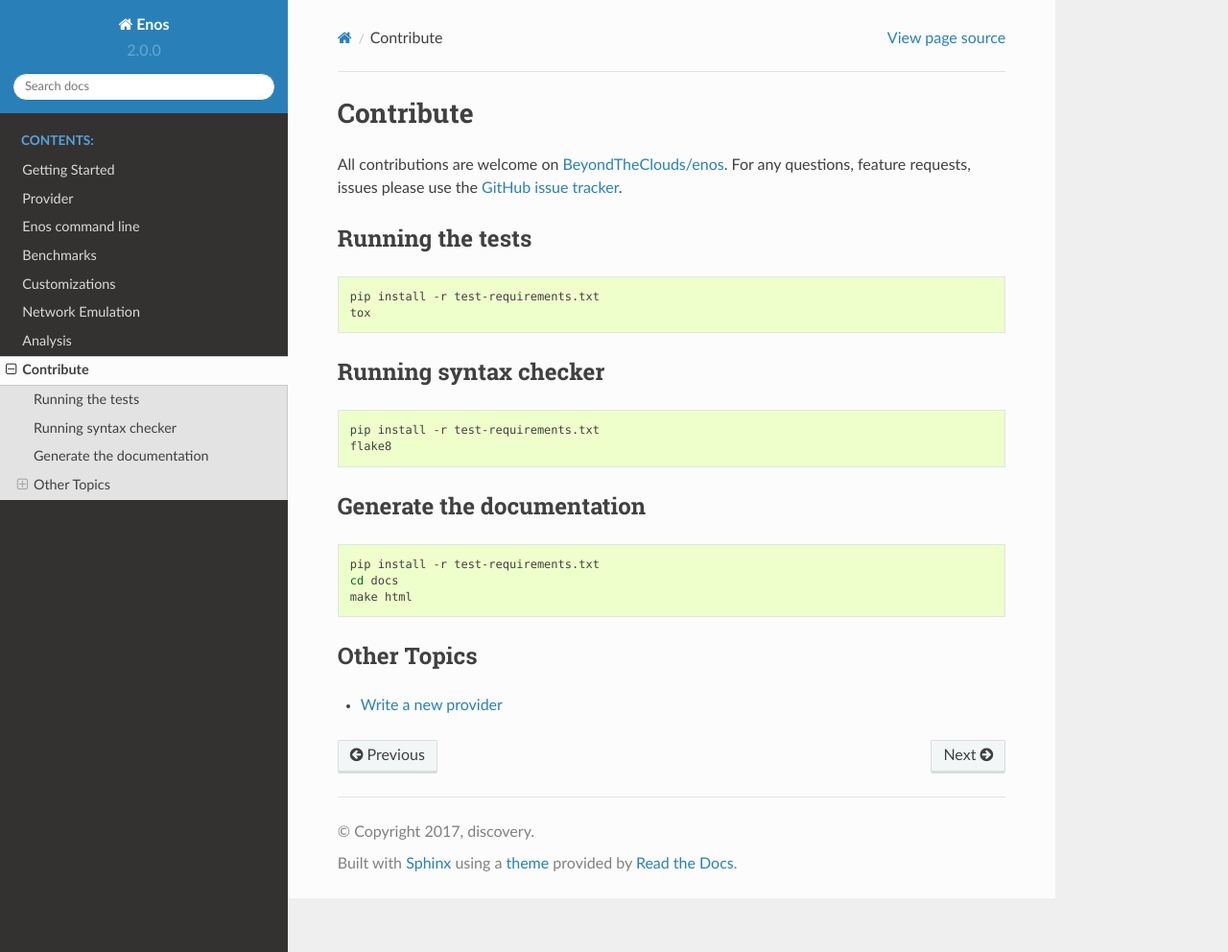
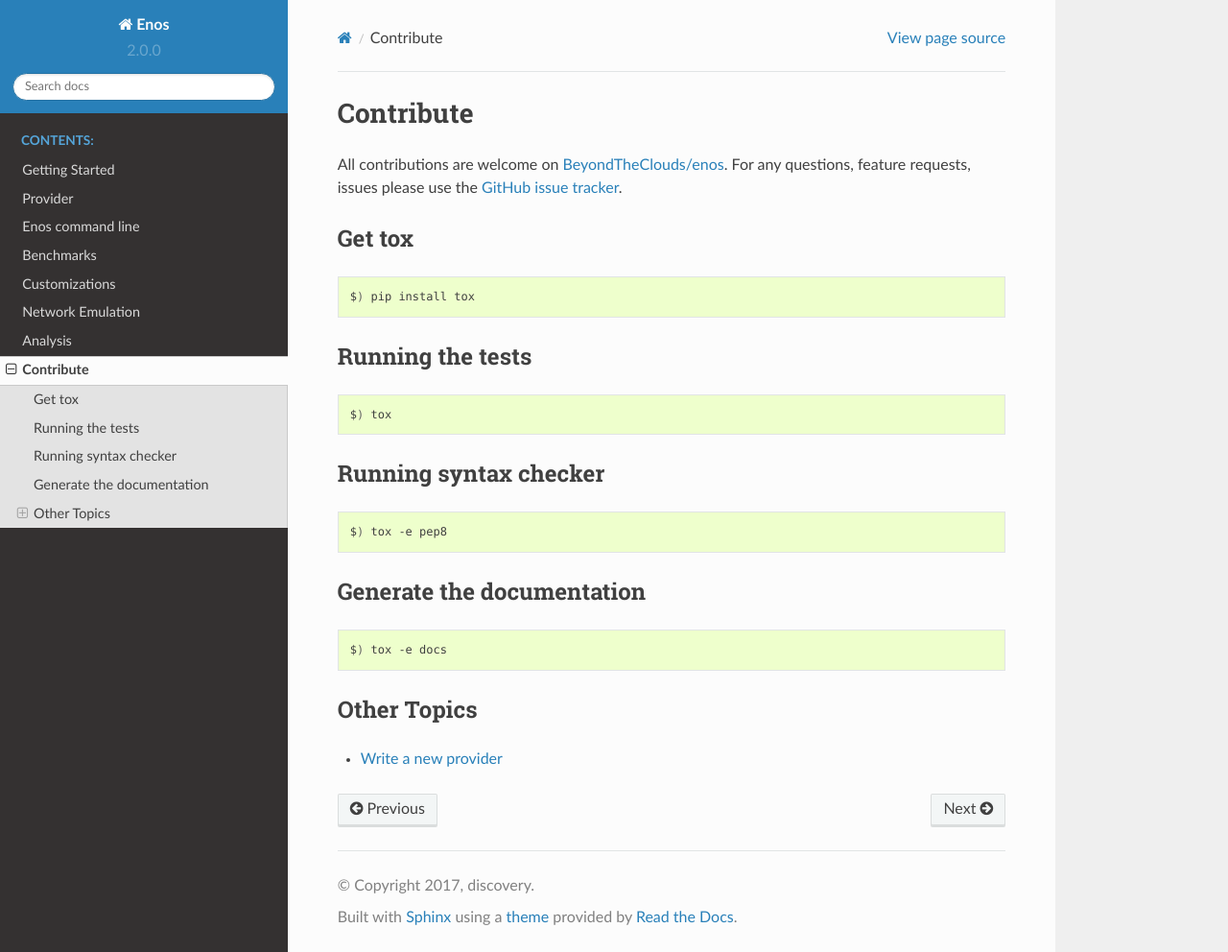
Before and after one commit to BeyondTheClouds/enos, a Sphinx documentation site: the page built from docs/contribute/index.rst, in a window 1280 px wide and 992 px high. Shown: the whole window at 96% size. Built offline with Sphinx 7.4.7 and the Read the Docs theme 2.0.0, drawn with Linux system fonts in a browser that asks for light colours.

Commit message:
Manage docs and flake through tox

```diff
--- a/docs/contribute/index.rst
+++ b/docs/contribute/index.rst
@@ -8,30 +8,34 @@ For any questions, feature requests, issues please use the `GitHub issue tracker
 .. _BeyondTheClouds/enos: https://github.com/BeyondTheClouds/enos
 .. _GitHub issue tracker: https://github.com/BeyondTheClouds/enos/issues
 
+Get tox
+-------
+
+.. code-block:: bash
+
+    $) pip install tox
+
 Running the tests
 -----------------
 
 .. code-block:: bash
 
-    pip install -r test-requirements.txt
-    tox
+    $) tox
 
 Running syntax checker
 ----------------------
 
 .. code-block:: bash
 
-    pip install -r test-requirements.txt
-    flake8
+    $) tox -e pep8
 
 Generate the documentation
 --------------------------
 
 .. code-block:: bash
 
-    pip install -r test-requirements.txt
-    cd docs
-    make html
+    $) tox -e docs
+
 
 Other Topics
 ------------
```
Also changed, not shown: test-requirements.txt (+6 -5 lines), 1 other file.
